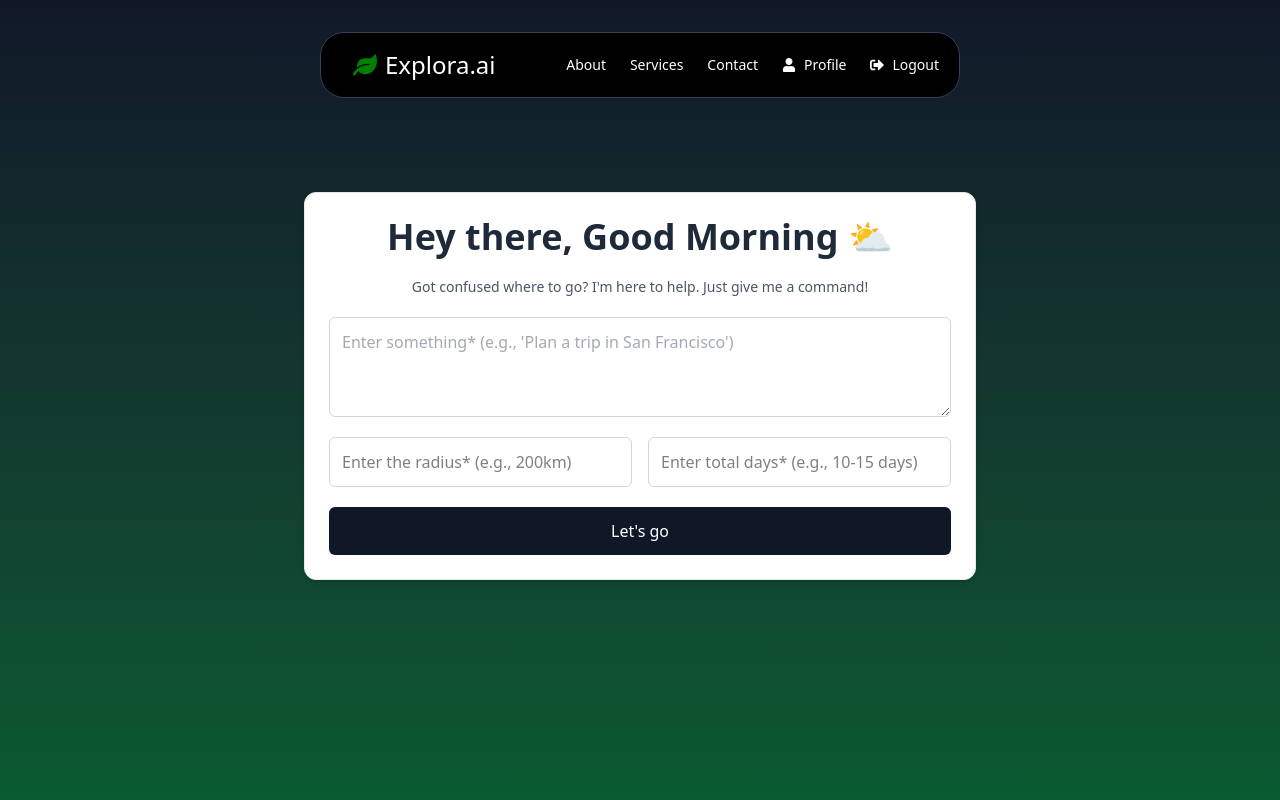
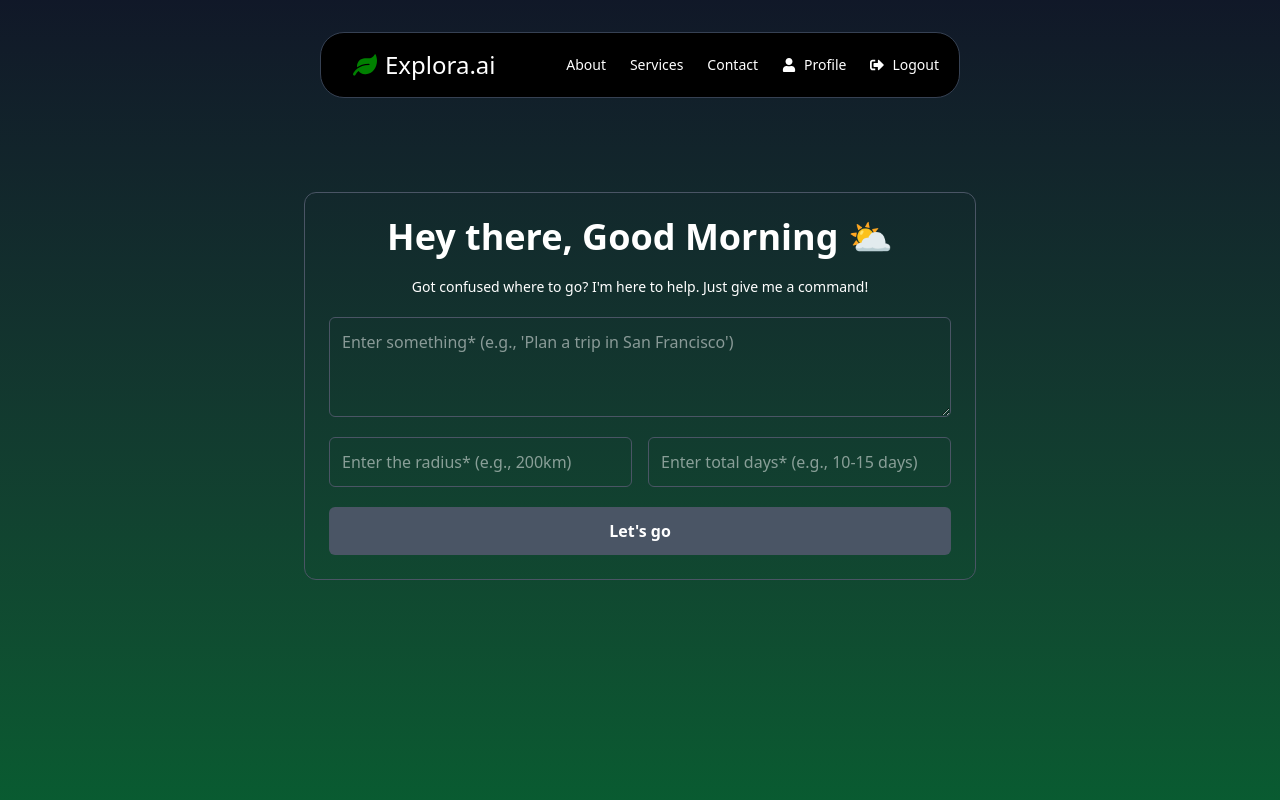
Before and after one commit to jenasuraj/Explora, a Next.js app: page /operation in a window 1280 px wide. Shown: the top 800 px of the page. Built offline with nearby package versions, Linux system fonts and the light colour scheme.

Commit message:
refactor: splitted chatbot to features

```diff
--- a/app/operation/page.js
+++ b/app/operation/page.js
@@ -2,7 +2,7 @@
 
 import { useState } from 'react';
 import React from 'react';
-import Chatbot from '@/components/chatbot-ui/Chatbot';
+import Chatbot from '@/features/chatbot/Chatbot';
 import DateSection from '@/components/output/DateSection';
 import DaySection from '@/components/output/DaySection';
 
--- a/components/chatbot-ui/Chatbot.jsx
+++ b/features/chatbot/Chatbot.jsx
@@ -127,17 +127,17 @@ const Chatbot = ({firstResponse,setFirstResponse,finalData,setFinalData}) => {
   // 👇 Full UI before first response
   return (
     <section className="container mx-auto p-4 sm:p-6 flex justify-center items-center min-h-[50vh] mt-10">
-      <div className="shadow-md flex flex-col gap-5 px-4 sm:px-6 py-6 w-full max-w-2xl border border-gray-200 rounded-xl bg-white">
-        <header className="text-3xl sm:text-4xl text-center font-semibold text-gray-800">
+      <div className=" flex flex-col gap-5 px-4 sm:px-6 py-6 w-full max-w-2xl border border-gray-600 rounded-xl text-white">
+        <header className="text-3xl sm:text-4xl text-center font-semibold ">
           Hey there, {timeGreeting}
         </header>
-        <p className="text-sm sm:text-md text-center text-gray-600">
+        <p className="text-sm sm:text-md text-center ">
           Got confused where to go? I'm here to help. Just give me a command!
         </p>
 
         <textarea
           placeholder="Enter something* (e.g., 'Plan a trip in San Francisco')"
-          className="text-gray-600 w-full min-h-[100px] border border-gray-300 rounded-md p-3 focus:outline-none focus:ring-2 focus:ring-blue-500"
+          className=" w-full min-h-[100px] border border-gray-600 rounded-md p-3 focus:outline-none focus:ring-2 focus:ring-blue-500"
           value={formData.description}
           onChange={handleChange}
           name="description"
@@ -150,7 +150,7 @@ const Chatbot = ({firstResponse,setFirstResponse,finalData,setFinalData}) => {
             name="radius"
             value={formData.radius}
             onChange={handleChange}
-            className="w-full border border-gray-300 rounded-md p-3 focus:outline-none focus:ring-2 focus:ring-blue-500"
+            className="w-full border border-gray-600 rounded-md p-3 focus:outline-none focus:ring-2 focus:ring-blue-500"
             aria-label="Trip radius"
           />
           <input
@@ -158,13 +158,13 @@ const Chatbot = ({firstResponse,setFirstResponse,finalData,setFinalData}) => {
             name="days"
             value={formData.days}
             onChange={handleChange}
-            className="w-full border border-gray-300 rounded-md p-3 focus:outline-none focus:ring-2 focus:ring-blue-500"
+            className="w-full border border-gray-600 rounded-md p-3 focus:outline-none focus:ring-2 focus:ring-blue-500"
             aria-label="Trip duration"
           />
         </div>
 
         <button
-          className="w-full bg-gray-900 text-white p-3 rounded-md hover:bg-gray-700 transition-colors duration-200 focus:outline-none focus:ring-2 focus:ring-blue-500"
+          className="w-full bg-gray-600 text-white font-bold p-3 rounded-md hover:bg-gray-700 transition-colors duration-200 focus:outline-none focus:ring-2 focus:ring-blue-500"
           onClick={handleClick}
           aria-label="Generate trip plan"
         >
```
